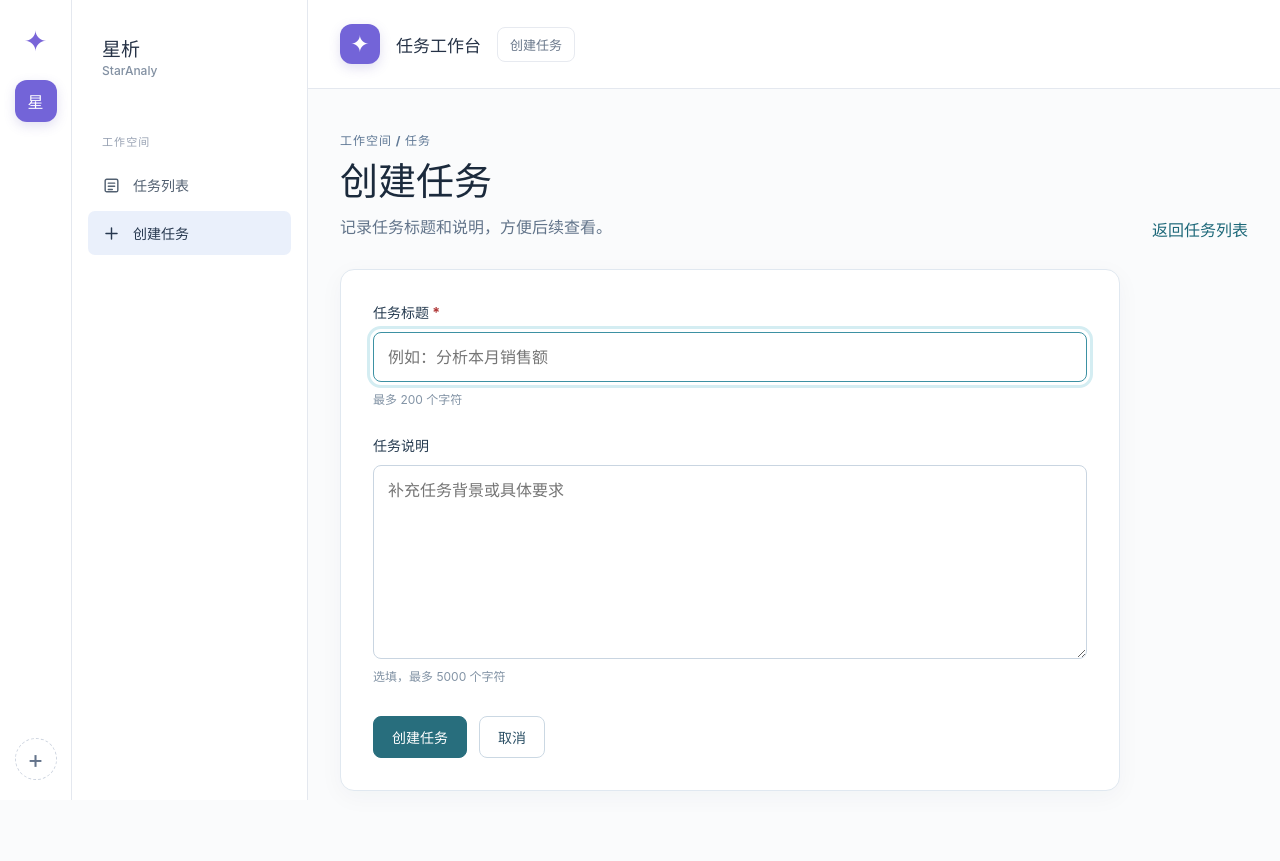
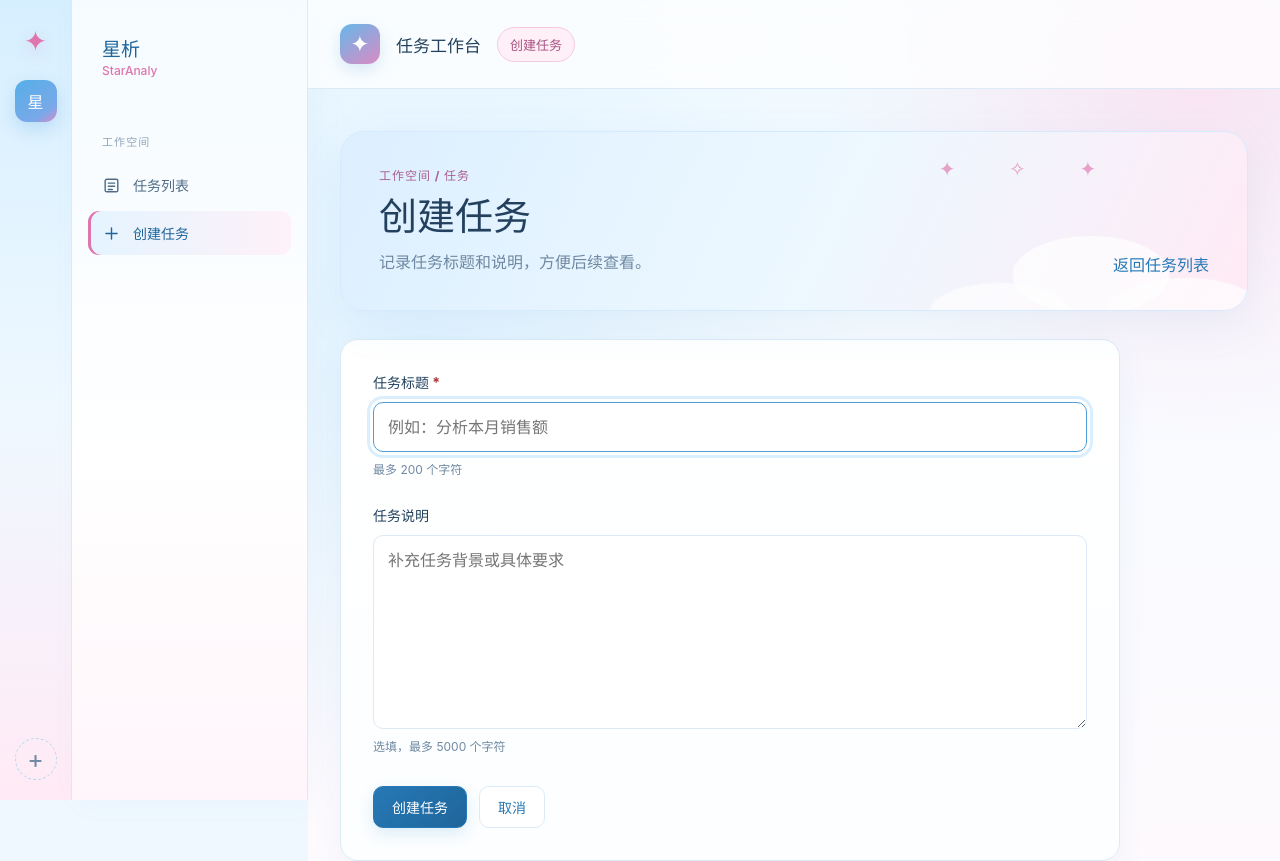
Before and after one commit to bilibilixms/StarAnaly-Arbiter, a Vue app in the folder frontend/: page /tasks/new in a window 1280 px wide. Shown: the top 861 px of the page. Built offline with nearby package versions, Linux system fonts and the light colour scheme; the HTML template or start-up script is replaced by a standard one.

Commit message:
将前端工作台调整为天空主题

```diff
--- a/frontend/index.html
+++ b/frontend/index.html
@@ -3,7 +3,7 @@
   <head>
     <meta charset="UTF-8" />
     <meta name="viewport" content="width=device-width, initial-scale=1.0" />
-    <meta name="theme-color" content="#152235" />
+    <meta name="theme-color" content="#dcefff" />
     <title>星析 · 任务工作台</title>
   </head>
   <body>
--- a/frontend/src/style.css
+++ b/frontend/src/style.css
@@ -1,7 +1,21 @@
 :root {
+  --ink: #23415e;
+  --ink-soft: #4f6d88;
+  --muted: #6f89a2;
+  --faint: #91a7bc;
+  --line: #dbeaf6;
+  --line-soft: #e7f1fa;
+  --sky: #4d9ed8;
+  --sky-deep: #2679b6;
+  --sky-dark: #1f659b;
+  --sky-soft: #e9f6ff;
+  --cloud: #f5fbff;
+  --pink: #df75ad;
+  --pink-soft: #fff0f8;
+  --pink-line: #f4c9df;
   font-family: Inter, ui-sans-serif, -apple-system, BlinkMacSystemFont, "Segoe UI", sans-serif;
-  color: #1b2a3c;
-  background: #fafbfc;
+  color: var(--ink);
+  background: #eff8ff;
   font-synthesis: none;
   text-rendering: optimizeLegibility;
   -webkit-font-smoothing: antialiased;
@@ -32,7 +46,7 @@ a {
 }
 
 :focus-visible {
-  outline: 3px solid #70b7e7;
+  outline: 3px solid var(--pink);
   outline-offset: 3px;
 }
 
@@ -49,8 +63,8 @@ a {
   align-self: start;
   height: 100vh;
   overflow-y: auto;
-  background: #fff;
-  border-right: 1px solid #e4e8ef;
+  background: linear-gradient(180deg, #f5fbff 0%, #fff 58%, #fff5fa 100%);
+  border-right: 1px solid var(--line);
 }
 
 .site-rail {
@@ -59,6 +73,7 @@ a {
   flex-direction: column;
   gap: 18px;
   padding: 20px 10px;
+  background: linear-gradient(180deg, #d6efff 0%, #eff8ff 52%, #ffeaf5 100%);
 }
 
 .site-rail__logo,
@@ -74,39 +89,41 @@ a {
 }
 
 .site-rail__logo {
-  color: #7965d8;
+  color: var(--pink);
   font-size: 28px;
+  text-shadow: 0 5px 16px rgb(223 117 173 / 30%);
 }
 
 .site-rail__workspace {
-  background: #7364d8;
+  background: linear-gradient(145deg, #55afe7, #79a8e9 75%, #d78bc8);
   color: #fff;
-  box-shadow: 0 4px 12px rgb(88 75 177 / 18%);
+  box-shadow: 0 7px 18px rgb(67 149 213 / 24%);
 }
 
 .site-rail__add {
   margin-top: auto;
-  border: 1px dashed #cdd4df;
+  border: 1px dashed #b7d7ed;
   border-radius: 50%;
-  color: #64748b;
+  color: var(--muted);
   font-size: 25px;
   font-weight: 400;
 }
 
 .site-rail__add:hover {
-  background: #f2f4fa;
-  color: #4658ac;
+  background: var(--cloud);
+  color: var(--sky-dark);
 }
 
 .site-sidebar {
   padding: 34px 16px;
+  box-shadow: 8px 0 30px rgb(96 159 211 / 5%);
 }
 
 .brand {
   display: inline-flex;
   align-items: center;
   padding: 0 14px;
-  color: #263246;
+  color: var(--sky-dark);
   font-size: 19px;
   font-weight: 750;
   white-space: nowrap;
@@ -115,14 +132,14 @@ a {
 .brand small {
   display: block;
   margin-top: 2px;
-  color: #8290a2;
+  color: var(--pink);
   font-size: 12px;
   font-weight: 500;
 }
 
 .site-nav__heading {
   margin: 55px 14px 14px;
-  color: #98a2b3;
+  color: var(--faint);
   font-size: 11px;
   font-weight: 750;
   letter-spacing: 0.1em;
@@ -140,16 +157,17 @@ a {
   padding: 0 14px;
   align-items: center;
   gap: 12px;
-  border-radius: 7px;
-  color: #526071;
+  border-radius: 11px;
+  color: var(--ink-soft);
   font-weight: 650;
   transition: background 150ms ease, color 150ms ease;
 }
 
 .site-nav__link:hover,
 .site-nav__link.router-link-active {
-  background: #eaf0fb;
-  color: #27384f;
+  background: linear-gradient(90deg, #e4f4ff, #fff1f8);
+  color: var(--sky-dark);
+  box-shadow: inset 3px 0 var(--pink);
 }
 
 .site-nav__icon {
@@ -160,11 +178,16 @@ a {
 
 .workspace-area {
   min-width: 0;
+  background:
+    radial-gradient(circle at 92% 9%, rgb(255 213 233 / 58%) 0, transparent 23rem),
+    radial-gradient(circle at 12% 36%, rgb(186 229 255 / 36%) 0, transparent 27rem),
+    linear-gradient(180deg, #edf8ff 0%, #f7fbff 30%, #fffafd 100%);
 }
 
 .workspace-toolbar {
-  border-bottom: 1px solid #e4e8ef;
-  background: #fff;
+  border-bottom: 1px solid var(--line);
+  background: rgb(255 255 255 / 74%);
+  backdrop-filter: blur(14px);
 }
 
 .workspace-toolbar__inner {
@@ -175,7 +198,7 @@ a {
   padding: 16px 32px;
   align-items: center;
   gap: 16px;
-  color: #253246;
+  color: var(--ink);
 }
 
 .workspace-toolbar__inner strong {
@@ -189,17 +212,19 @@ a {
   flex: none;
   place-items: center;
   border-radius: 12px;
-  background: #7364d8;
-  box-shadow: 0 4px 12px rgb(88 75 177 / 18%);
+  background: linear-gradient(145deg, #65b7e9, #db8bc4);
+  box-shadow: 0 6px 16px rgb(76 148 206 / 20%);
   color: #fff;
   font-size: 23px;
 }
 
 .workspace-toolbar__section {
   padding: 7px 12px;
-  border: 1px solid #e7eaf0;
-  border-radius: 8px;
-  color: #6a788b;
+  border: 1px solid var(--line);
+  border-radius: 999px;
+  background: var(--pink-soft);
+  border-color: var(--pink-line);
+  color: #a75282;
   font-size: 13px;
 }
 
@@ -213,15 +238,52 @@ a {
 
 .page-heading {
   display: flex;
+  position: relative;
+  overflow: hidden;
   align-items: flex-end;
   justify-content: space-between;
   gap: 20px;
   margin-bottom: 28px;
+  padding: 34px 38px;
+  border: 1px solid #d5eaff;
+  border-radius: 24px;
+  background: linear-gradient(115deg, #dcefff 0%, #edf8ff 54%, #ffeaf5 100%);
+  box-shadow: 0 14px 40px rgb(89 159 208 / 10%);
+}
+
+.page-heading::before {
+  position: absolute;
+  right: -26px;
+  bottom: -55px;
+  width: 350px;
+  height: 170px;
+  background:
+    radial-gradient(ellipse at 22% 70%, rgb(255 255 255 / 64%) 0 18%, transparent 19%),
+    radial-gradient(ellipse at 48% 47%, rgb(255 255 255 / 70%) 0 30%, transparent 31%),
+    radial-gradient(ellipse at 75% 70%, rgb(255 255 255 / 64%) 0 21%, transparent 22%);
+  content: "";
+  pointer-events: none;
+}
+
+.page-heading::after {
+  position: absolute;
+  top: 25px;
+  right: 14%;
+  color: rgb(223 117 173 / 65%);
+  content: "✦  ✧  ✦";
+  font-size: 20px;
+  letter-spacing: 1.2em;
+  pointer-events: none;
+}
+
+.page-heading > * {
+  position: relative;
+  z-index: 1;
 }
 
 .eyebrow {
   margin: 0 0 11px;
-  color: #5f7895;
+  color: #aa5f90;
   font-size: 12px;
   font-weight: 700;
   letter-spacing: 0.08em;
@@ -243,7 +305,7 @@ h1 {
 
 .page-description {
   margin-bottom: 0;
-  color: #62748a;
+  color: var(--muted);
   line-height: 1.7;
 }
 
@@ -253,19 +315,22 @@ h1 {
   padding: 0 18px;
   align-items: center;
   justify-content: center;
-  border: 1px solid #286e7d;
-  border-radius: 8px;
-  background: #286e7d;
+  border: 1px solid var(--sky-deep);
+  border-radius: 10px;
+  background: linear-gradient(135deg, #2679b6, #1f659b);
   color: #fff;
   font-size: 14px;
   font-weight: 650;
   white-space: nowrap;
-  transition: background 150ms ease, border-color 150ms ease;
+  box-shadow: 0 6px 15px rgb(58 142 202 / 16%);
+  transition: background 150ms ease, border-color 150ms ease, transform 150ms ease, box-shadow 150ms ease;
 }
 
 .button:hover:not(:disabled) {
-  border-color: #1c5b69;
-  background: #1c5b69;
+  border-color: var(--sky-dark);
+  background: linear-gradient(135deg, #1f659b, #174f7b);
+  box-shadow: 0 8px 20px rgb(58 142 202 / 23%);
+  transform: translateY(-1px);
 }
 
 .button:disabled {
@@ -274,14 +339,29 @@ h1 {
 }
 
 .button--secondary {
-  border-color: #cbd8e3;
+  border-color: var(--line);
   background: #fff;
-  color: #2d5166;
+  color: var(--sky-deep);
+  box-shadow: none;
 }
 
 .button--secondary:hover:not(:disabled) {
-  border-color: #aebfce;
-  background: #f2f7fa;
+  border-color: #a9d1ed;
+  background: var(--cloud);
+  box-shadow: none;
+}
+
+.page-heading .button {
+  border-color: #eca7c9;
+  background: linear-gradient(135deg, #ffd5ea, #f7bad9);
+  box-shadow: 0 7px 18px rgb(212 112 167 / 20%);
+  color: #78395e;
+}
+
+.page-heading .button:hover:not(:disabled) {
+  border-color: #e393bd;
+  background: linear-gradient(135deg, #f7bad9, #f2aad1);
+  box-shadow: 0 9px 22px rgb(212 112 167 / 26%);
 }
 
 .button--small {
@@ -291,7 +371,7 @@ h1 {
 
 .text-link,
 .task-link {
-  color: #1d6879;
+  color: var(--sky-deep);
   font-weight: 650;
 }
 
@@ -301,15 +381,15 @@ h1 {
 }
 
 .panel {
-  border: 1px solid #e0e8f0;
-  border-radius: 14px;
-  background: #fff;
-  box-shadow: 0 6px 24px rgb(25 51 75 / 4%);
+  border: 1px solid var(--line);
+  border-radius: 18px;
+  background: linear-gradient(180deg, #fff, #fcfeff);
+  box-shadow: 0 10px 30px rgb(62 130 180 / 7%);
 }
 
 .message {
   padding: 64px 24px;
-  color: #5c7085;
+  color: var(--muted);
   text-align: center;
 }
 
@@ -319,7 +399,7 @@ h1 {
 
 .message h2 {
   margin-bottom: 8px;
-  color: #243a51;
+  color: var(--ink);
   font-size: 20px;
 }
 
@@ -335,7 +415,7 @@ h1 {
   display: grid;
   gap: 18px;
   padding: 22px 24px;
-  border-bottom: 1px solid #edf1f5;
+  border-bottom: 1px solid var(--line-soft);
 }
 
 .task-filters__statuses {
@@ -346,25 +426,31 @@ h1 {
 
 .task-filters__status {
   padding: 8px 14px;
-  border: 1px solid #dce5ec;
-  border-radius: 8px;
+  border: 1px solid var(--line);
+  border-radius: 999px;
   background: #fff;
-  color: #50677d;
+  color: var(--ink-soft);
   cursor: pointer;
   font: inherit;
   font-size: 13px;
+  transition: background 150ms ease, border-color 150ms ease, color 150ms ease;
+}
+
+.task-filters__status:hover:not(.task-filters__status--active) {
+  border-color: #a9d1ed;
+  background: var(--cloud);
 }
 
 .task-filters__status--active {
-  border-color: #9fd6d6;
-  background: #eaf7f6;
-  color: #175f68;
+  border-color: var(--pink-line);
+  background: var(--pink-soft);
+  color: #a75282;
   font-weight: 700;
 }
 
 .task-filters__status:focus-visible,
 .task-filters__search input:focus-visible {
-  outline: 3px solid #d4edf2;
+  outline: 3px solid var(--pink-line);
   outline-offset: 2px;
 }
 
@@ -375,7 +461,7 @@ h1 {
 }
 
 .task-filters__search label {
-  color: #50677d;
+  color: var(--ink-soft);
   font-size: 13px;
   font-weight: 700;
   white-space: nowrap;
@@ -385,10 +471,10 @@ h1 {
   width: min(100%, 360px);
   min-width: 0;
   padding: 9px 12px;
-  border: 1px solid #c9d5e1;
-  border-radius: 8px;
+  border: 1px solid var(--line);
+  border-radius: 10px;
   background: #fff;
-  color: #1b2a3c;
+  color: var(--ink);
   font: inherit;
   font-size: 13px;
 }
@@ -402,19 +488,23 @@ h1 {
 .task-table th,
 .task-table td {
   padding: 19px 24px;
-  border-bottom: 1px solid #edf1f5;
+  border-bottom: 1px solid var(--line-soft);
 }
 
 .task-table th {
-  background: #fbfcfe;
-  color: #6a7d92;
+  background: #eef8ff;
+  color: var(--muted);
   font-size: 12px;
   font-weight: 700;
 }
 
 .task-table td {
-  color: #4b6076;
+  color: var(--ink-soft);
   font-size: 14px;
+}
+
+.task-table tbody tr:hover {
+  background: #f5fbff;
 }
 
 .task-table td:first-child {
@@ -424,7 +514,7 @@ h1 {
 
 .task-id {
   margin-left: 9px;
-  color: #8ca0b3;
+  color: var(--faint);
   font-size: 12px;
 }
 
@@ -434,8 +524,8 @@ h1 {
   padding: 3px 10px;
   align-items: center;
   border-radius: 100px;
-  background: #eaf4f3;
-  color: #286e69;
+  background: linear-gradient(90deg, var(--sky-soft), var(--pink-soft));
+  color: var(--sky-dark);
   font-size: 12px;
   font-weight: 700;
   white-space: nowrap;
@@ -448,7 +538,7 @@ h1 {
   align-items: center;
   justify-content: space-between;
   gap: 16px;
-  color: #62748a;
+  color: var(--muted);
   font-size: 13px;
 }
 
@@ -470,7 +560,7 @@ h1 {
 .field label {
   display: block;
   margin-bottom: 10px;
-  color: #263b50;
+  color: var(--ink);
   font-size: 14px;
   font-weight: 700;
 }
@@ -485,17 +575,17 @@ h1 {
   display: block;
   width: 100%;
   padding: 12px 14px;
-  border: 1px solid #c9d5e1;
-  border-radius: 8px;
+  border: 1px solid var(--line);
+  border-radius: 10px;
   background: #fff;
-  color: #1b2a3c;
+  color: var(--ink);
   line-height: 1.5;
 }
 
 .field input:focus,
 .field textarea:focus {
-  border-color: #3d91a3;
-  outline: 3px solid #d4edf2;
+  border-color: var(--sky);
+  outline: 3px solid #d9efff;
 }
 
 .field textarea {
@@ -504,7 +594,7 @@ h1 {
 
 .field-hint {
   margin: 8px 0 0;
-  color: #8293a5;
+  color: var(--muted);
   font-size: 12px;
 }
 
@@ -538,19 +628,19 @@ h1 {
   gap: 24px;
   margin: 0;
   padding: 22px 0;
-  border-top: 1px solid #edf1f5;
-  border-bottom: 1px solid #edf1f5;
+  border-top: 1px solid var(--line-soft);
+  border-bottom: 1px solid var(--line-soft);
 }
 
 .detail-meta dt {
   margin-bottom: 7px;
-  color: #7a8ca0;
+  color: var(--muted);
   font-size: 12px;
 }
 
 .detail-meta dd {
   margin: 0;
-  color: #2b4055;
+  color: var(--ink);
   font-size: 14px;
 }
 
@@ -565,7 +655,7 @@ h1 {
 
 .detail-description p {
   margin-bottom: 0;
-  color: #50657b;
+  color: var(--ink-soft);
   line-height: 1.8;
   white-space: pre-wrap;
   overflow-wrap: anywhere;
@@ -579,7 +669,7 @@ h1 {
 
 .conversation__heading {
   padding: 24px 32px;
-  border-bottom: 1px solid #edf1f5;
+  border-bottom: 1px solid var(--line-soft);
 }
 
 .conversation__heading h2 {
@@ -589,13 +679,13 @@ h1 {
 
 .conversation__heading p {
   margin-bottom: 0;
-  color: #6b7e92;
+  color: var(--muted);
   font-size: 13px;
 }
 
 .conversation__empty {
   padding: 42px 32px;
-  color: #71859a;
+  color: var(--muted);
   font-size: 14px;
 }
 
@@ -610,13 +700,15 @@ h1 {
 .conversation__message {
   max-width: 90%;
   padding: 16px 18px;
-  border-radius: 12px;
-  background: #f1f5f8;
+  border-radius: 16px;
+  background: var(--cloud);
+  border: 1px solid var(--line-soft);
 }
 
 .conversation__message--user {
   justify-self: end;
-  background: #eaf4f3;
+  background: var(--pink-soft);
+  border-color: var(--pink-line);
 }
 
 .conversation__message-meta {
@@ -629,12 +721,12 @@ h1 {
 }
 
 .conversation__message-meta time {
-  color: #72869a;
+  color: var(--muted);
 }
 
 .conversation__message p {
   margin: 0;
-  color: #2b4055;
+  color: var(--ink);
   line-height: 1.7;
   white-space: pre-wrap;
   overflow-wrap: anywhere;
@@ -642,7 +734,7 @@ h1 {
 
 .conversation__form {
   padding: 24px 32px;
-  border-top: 1px solid #edf1f5;
+  border-top: 1px solid var(--line-soft);
 }
 
 .conversation__form label {
@@ -656,20 +748,20 @@ h1 {
   display: block;
   width: 100%;
   padding: 12px 14px;
-  border: 1px solid #c9d5e1;
+  border: 1px solid var(--line);
   border-radius: 8px;
-  color: #1b2a3c;
+  color: var(--ink);
   line-height: 1.6;
   resize: vertical;
 }
 
 .conversation__form textarea:focus {
-  border-color: #3d91a3;
-  outline: 3px solid #d4edf2;
+  border-color: var(--sky);
+  outline: 3px solid #d9efff;
 }
 
 .conversation__form textarea:disabled {
-  background: #f2f5f8;
+  background: var(--cloud);
 }
 
 .conversation__actions {
@@ -681,7 +773,7 @@ h1 {
 }
 
 .conversation__actions span {
-  color: #8293a5;
+  color: var(--muted);
   font-size: 12px;
 }
 
@@ -693,6 +785,7 @@ h1 {
 .workspace-section h2 {
   margin-bottom: 0;
   font-size: 21px;
+  color: var(--sky-dark);
 }
 
 .section-heading {
@@ -724,7 +817,7 @@ h1 {
 
 .muted,
 .empty-note {
-  color: #6b7e92;
+  color: var(--muted);
   font-size: 13px;
   line-height: 1.6;
 }
@@ -774,7 +867,7 @@ h1 {
   display: inline-flex;
   align-items: center;
   gap: 12px;
-  color: #1d6879;
+  color: var(--sky-deep);
   font-size: 14px;
   font-weight: 700;
 }
@@ -798,7 +891,7 @@ h1 {
   justify-content: space-between;
   gap: 12px;
   padding: 12px 0;
-  border-top: 1px solid #edf1f5;
+  border-top: 1px solid var(--line-soft);
 }
 
 .file-list__info {
@@ -813,7 +906,7 @@ h1 {
 }
 
 .file-list__info span {
-  color: #6b7e92;
+  color: var(--muted);
   font-size: 12px;
 }
 
@@ -821,7 +914,7 @@ h1 {
   padding: 0;
   border: 0;
   background: transparent;
-  color: #1d6879;
+  color: var(--sky-deep);
   font-size: 13px;
   font-weight: 700;
   white-space: nowrap;
@@ -843,7 +936,7 @@ h1 {
 .preview-area {
   margin-top: 16px;
   padding-top: 12px;
-  border-top: 1px solid #edf1f5;
+  border-top: 1px solid var(--line-soft);
 }
 
 .data-table {
@@ -856,14 +949,14 @@ h1 {
 .data-table th,
 .data-table td {
   padding: 9px 12px;
-  border-bottom: 1px solid #e9eef3;
+  border-bottom: 1px solid var(--line-soft);
   white-space: pre-wrap;
   overflow-wrap: anywhere;
 }
 
 .data-table th {
-  background: #f5f8fa;
-  color: #566b81;
+  background: var(--cloud);
+  color: var(--ink-soft);
 }
 
 .conversation.workspace-section {
@@ -892,21 +985,22 @@ h1 {
   gap: 5px;
   min-width: 130px;
   padding: 10px 12px;
-  border: 1px solid #d8e3eb;
-  border-radius: 9px;
+  border: 1px solid var(--line);
+  border-radius: 11px;
   background: #fff;
-  color: #40596f;
+  color: var(--ink-soft);
   font-size: 12px;
   text-align: left;
 }
 
 .run-choice--active {
-  border-color: #2c8795;
-  background: #eaf4f3;
+  border-color: var(--sky);
+  background: linear-gradient(135deg, var(--sky-soft), var(--pink-soft));
+  box-shadow: inset 0 3px var(--pink);
 }
 
 .run-choice small {
-  color: #73889a;
+  color: var(--muted);
 }
 
 .run-detail {
@@ -940,15 +1034,15 @@ h1 {
   flex: none;
   place-items: center;
   border-radius: 50%;
-  background: #e6f1f2;
-  color: #286e7d;
+  background: var(--sky-soft);
+  color: var(--sky-deep);
   font-size: 12px;
   font-weight: 700;
 }
 
 .step-list__status {
   margin-left: 10px;
-  color: #6b7e92;
+  color: var(--muted);
   font-size: 12px;
 }
 
@@ -959,16 +1053,16 @@ h1 {
 
 .result-card {
   padding: 18px;
-  border: 1px solid #e4ebf0;
-  border-radius: 10px;
-  background: #fbfcfd;
+  border: 1px solid var(--line);
+  border-radius: 14px;
+  background: var(--cloud);
 }
 
 .result-entry + .result-entry,
 .citation-list li + li {
   margin-top: 18px;
   padding-top: 18px;
-  border-top: 1px solid #e4ebf0;
+  border-top: 1px solid var(--line);
 }
 
 .citation-list strong {
@@ -978,9 +1072,9 @@ h1 {
 .citation-list blockquote {
   margin: 9px 0 0;
   padding: 10px 13px;
-  border-left: 3px solid #74aab3;
-  background: #f3f8f8;
-  color: #385065;
+  border-left: 3px solid var(--sky);
+  background: var(--cloud);
+  color: var(--ink-soft);
   font-size: 13px;
   line-height: 1.6;
   white-space: pre-wrap;
@@ -1017,7 +1111,7 @@ h1 {
     height: auto;
     padding: 14px 18px;
     border-right: 0;
-    border-bottom: 1px solid #e4e8ef;
+    border-bottom: 1px solid var(--line);
   }
 
   .brand {
@@ -1065,6 +1159,17 @@ h1 {
   .page-heading {
     align-items: flex-start;
     flex-direction: column;
+    padding: 28px 24px;
+    border-radius: 18px;
+  }
+
+  .page-heading::after {
+    right: 0;
+    font-size: 15px;
+  }
+
+  .page-heading::before {
+    right: -140px;
   }
 
   .task-table {
```
